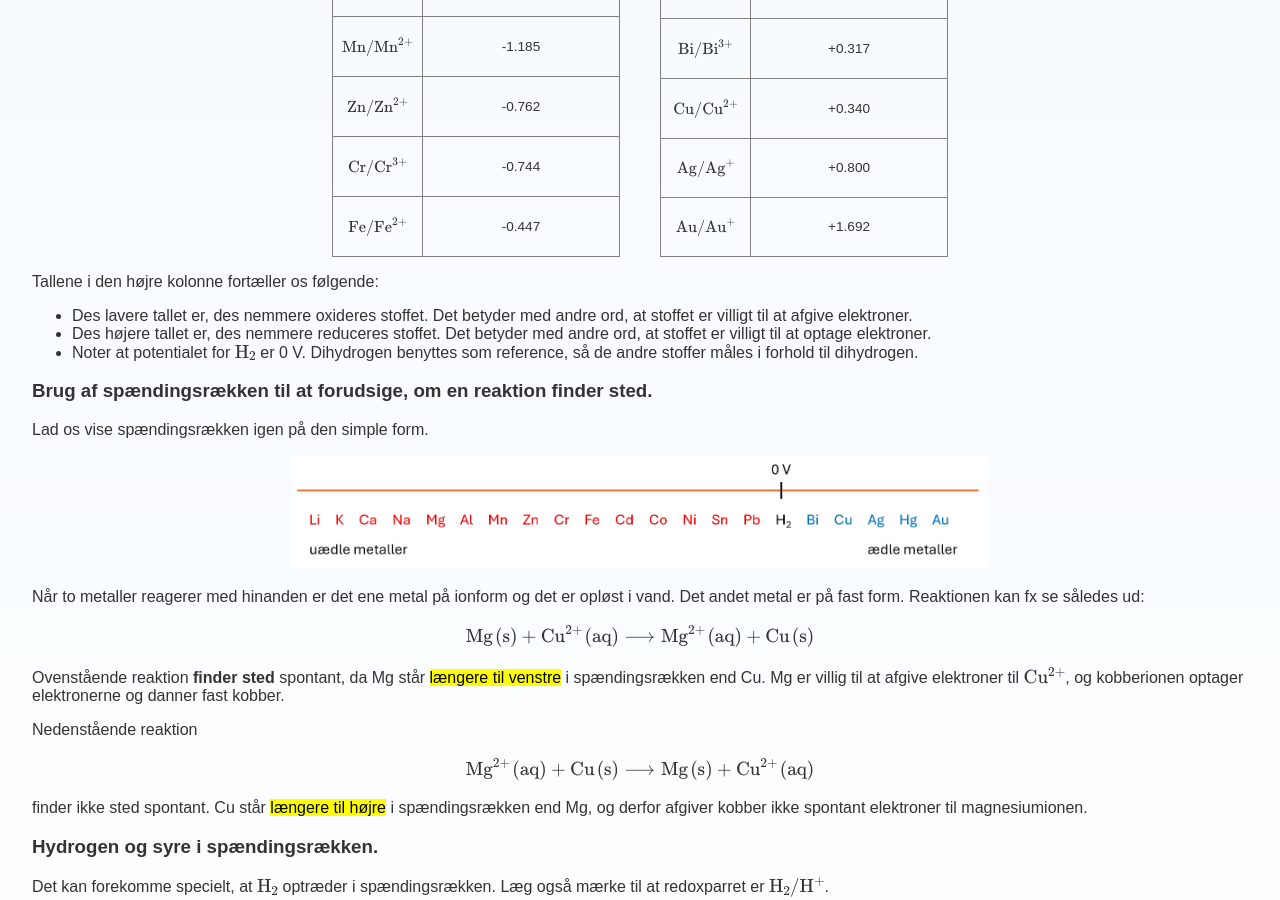
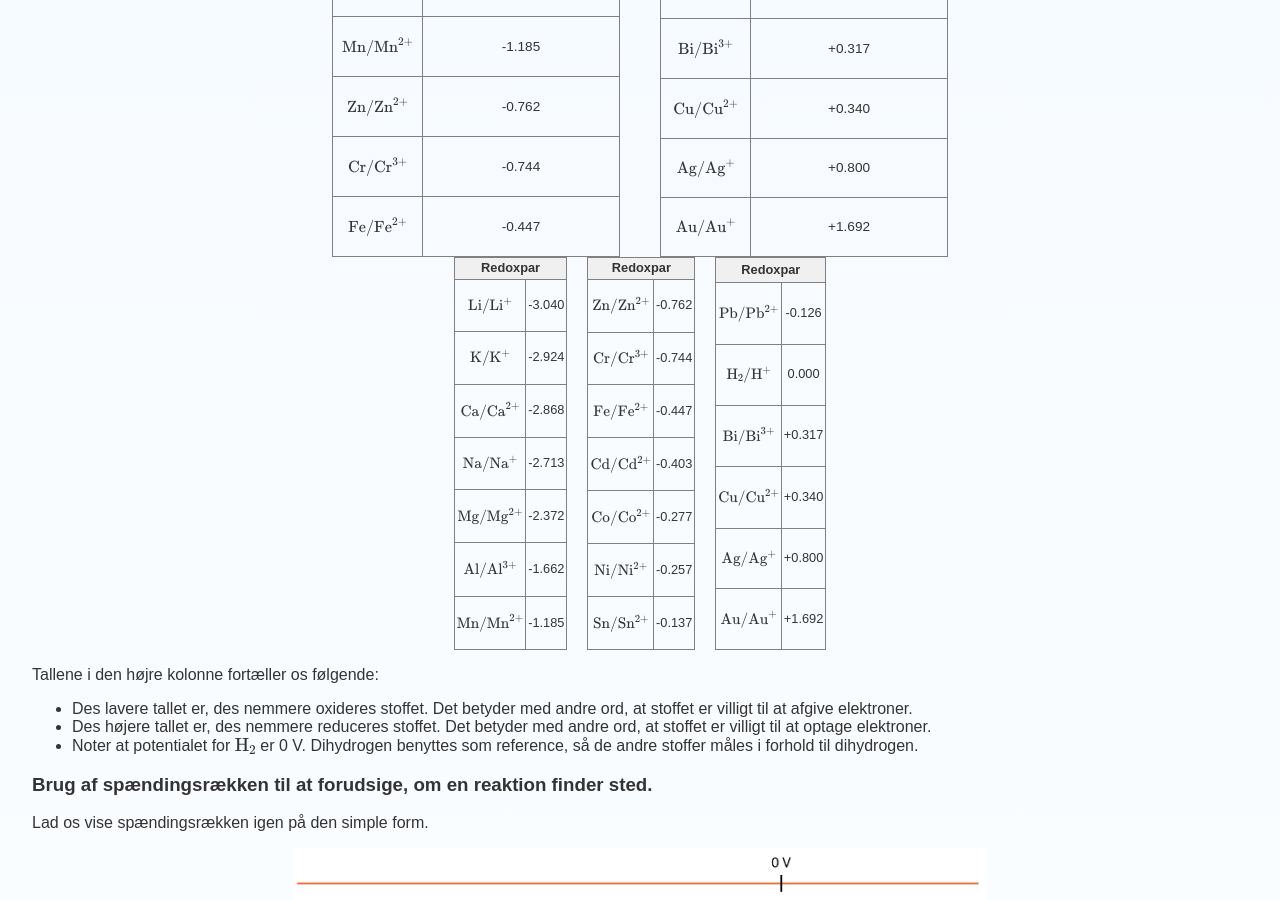
Before and after one commit to jenskaalby/matkem, a Jekyll site: the page built from Kemi/redox/spaendingsraekken.md, in a window 1280 px wide and 900 px high, scrolled down 1369 px. Built offline with Jekyll 4.4.1, drawn with Linux system fonts in a browser that asks for light colours.

Commit message:
Update spaendingsraekken.md

```diff
--- a/Kemi/redox/spaendingsraekken.md
+++ b/Kemi/redox/spaendingsraekken.md
@@ -76,6 +76,47 @@ Når redoxparrene betragtes kan man bestemme et såkaldt <i>reduktionspotentiale
 
 </div>
 
+<div style="display: flex; justify-content: center; gap: 20px; font-size: 0.8em;">
+
+  <table border="1" cellspacing="0" style="border-collapse: collapse; line-height: 1.0;">
+    <tr>
+      <th colspan="2" style="background-color:#f0f0f0; font-weight: bold; font-size: 1em; padding: 4px;">Redoxpar</th>
+    </tr>
+    <tr><td style="padding: 2px;">$$\ce{Li/Li^+}$$</td><td style="text-align: center; padding: 2px;">-3.040</td></tr>
+    <tr><td style="padding: 2px;">$$\ce{K/K^+}$$</td><td style="text-align: center; padding: 2px;">-2.924</td></tr>
+    <tr><td style="padding: 2px;">$$\ce{Ca/Ca^2+}$$</td><td style="text-align: center; padding: 2px;">-2.868</td></tr>
+    <tr><td style="padding: 2px;">$$\ce{Na/Na^+}$$</td><td style="text-align: center; padding: 2px;">-2.713</td></tr>
+    <tr><td style="padding: 2px;">$$\ce{Mg/Mg^2+}$$</td><td style="text-align: center; padding: 2px;">-2.372</td></tr>
+    <tr><td style="padding: 2px;">$$\ce{Al/Al^3+}$$</td><td style="text-align: center; padding: 2px;">-1.662</td></tr>
+    <tr><td style="padding: 2px;">$$\ce{Mn/Mn^2+}$$</td><td style="text-align: center; padding: 2px;">-1.185</td></tr>
+  </table>
+
+  <table border="1" cellspacing="0" style="border-collapse: collapse; line-height: 1.0;">
+    <tr>
+      <th colspan="2" style="background-color:#f0f0f0; font-weight: bold; font-size: 1em; padding: 4px;">Redoxpar</th>
+    </tr>
+    <tr><td style="padding: 2px;">$$\ce{Zn/Zn^2+}$$</td><td style="text-align: center; padding: 2px;">-0.762</td></tr>
+    <tr><td style="padding: 2px;">$$\ce{Cr/Cr^3+}$$</td><td style="text-align: center; padding: 2px;">-0.744</td></tr>
+    <tr><td style="padding: 2px;">$$\ce{Fe/Fe^2+}$$</td><td style="text-align: center; padding: 2px;">-0.447</td></tr>
+    <tr><td style="padding: 2px;">$$\ce{Cd/Cd^2+}$$</td><td style="text-align: center; padding: 2px;">-0.403</td></tr>
+    <tr><td style="padding: 2px;">$$\ce{Co/Co^2+}$$</td><td style="text-align: center; padding: 2px;">-0.277</td></tr>
+    <tr><td style="padding: 2px;">$$\ce{Ni/Ni^2+}$$</td><td style="text-align: center; padding: 2px;">-0.257</td></tr>
+    <tr><td style="padding: 2px;">$$\ce{Sn/Sn^2+}$$</td><td style="text-align: center; padding: 2px;">-0.137</td></tr>
+  </table>
+
+  <table border="1" cellspacing="0" style="border-collapse: collapse; line-height: 1.0;">
+    <tr>
+      <th colspan="2" style="background-color:#f0f0f0; font-weight: bold; font-size: 1em; padding: 4px;">Redoxpar</th>
+    </tr>
+    <tr><td style="padding: 2px;">$$\ce{Pb/Pb^2+}$$</td><td style="text-align: center; padding: 2px;">-0.126</td></tr>
+    <tr><td style="padding: 2px;">$$\ce{H2/H^+}$$</td><td style="text-align: center; padding: 2px;">0.000</td></tr>
+    <tr><td style="padding: 2px;">$$\ce{Bi/Bi^3+}$$</td><td style="text-align: center; padding: 2px;">+0.317</td></tr>
+    <tr><td style="padding: 2px;">$$\ce{Cu/Cu^2+}$$</td><td style="text-align: center; padding: 2px;">+0.340</td></tr>
+    <tr><td style="padding: 2px;">$$\ce{Ag/Ag^+}$$</td><td style="text-align: center; padding: 2px;">+0.800</td></tr>
+    <tr><td style="padding: 2px;">$$\ce{Au/Au^+}$$</td><td style="text-align: center; padding: 2px;">+1.692</td></tr>
+  </table>
+
+</div>
 
 
 
```
